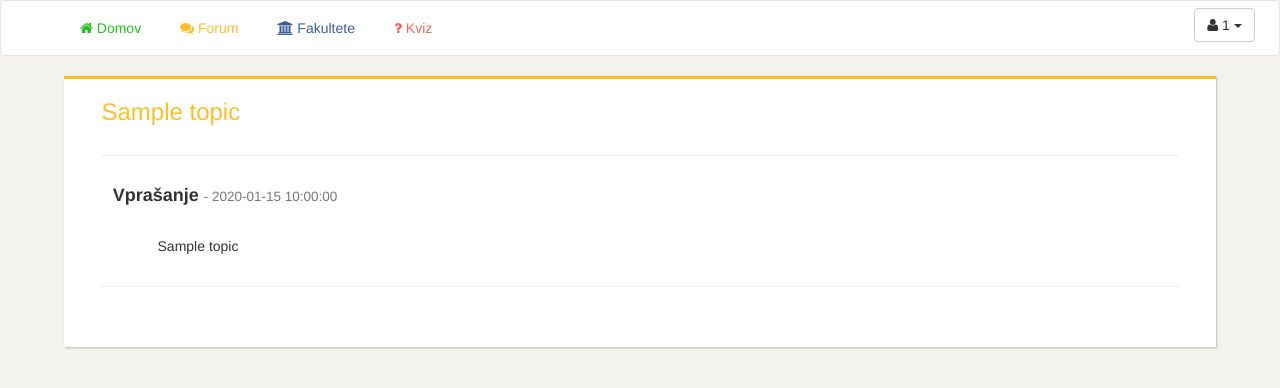
After one commit to AljazKocevar96/4-predmet-mojfaks, a PHP site: page /vprasanje.php?id=1 in a window 1280 px wide. The commit adds this page. Shown: the top 388 px of the page. Run offline with PHP 8.4, Linux system fonts and the light colour scheme; the visitor is signed in with stand-in values (Sample User, id 1); tables that the repository leaves empty or names only in its code hold one stand-in row (values such as "Sample post"); some libraries are stand-ins or nearby versions.

Commit message:
Modifikacije

```diff
--- a/header.php
+++ b/header.php
@@ -142,7 +142,6 @@ include_once 'db.php';
                             <ul class="dropdown-menu" style="right:0; left: auto;"  role="menu" aria-labelledby="dropdownMenu1" >
                                 <li role="presentation"><a role="menuitem" tabindex="-1" href="profil.php" ><i class="fa fa-wrench"></i> Profil</a></li>
                                 <hr style="margin:0 1em 0 1em;">
-                                <li role="presentation"><a role="menuitem" tabindex="-1" href="#"><i class="fa fa-list"></i> Moje teme</a></li>
                                 <li role="presentation"><a role="menuitem" tabindex="-1" href="#"><i class="fa fa-comment"></i> Sporočila</a></li>
                                 <li role="presentation"><a role="menuitem" tabindex="-1" href="#"><i class="fa fa-check"></i>Odločitve in rezultati</a></li>
                                 <hr style="margin:0 1em 0 1em;">
--- /dev/null
+++ b/vprasanje.php
@@ -0,0 +1,49 @@
+<?php
+include_once 'header.php';
+include_once 'funkcije.php';
+include_once 'db.php';
+include_once 'session.php';
+
+$idTopic= (int)$_GET['id'];
+
+$query="SELECT * FROM topic WHERE id=".$idTopic;
+$result=  mysqli_query($link, $query);
+$row=  mysqli_fetch_array($result);
+?>
+
+<div class="col-lg-12 bg">
+    <div class="row">
+        <div class="col-lg-12">
+            <h3 style="margin-left: 2%; color: #febe29;  "><?php echo $row['name'] ; ?></h3>
+        </div>
+    </div>
+    <hr style="width: 96%; ">
+    <div class="row">
+        <div class="col-lg-12">
+            <h4 style="margin-left: 3%;"><strong>Vprašanje </strong><small> - <?php echo $row['add_date']; ?></small></h4>
+            <br>
+            <p style="margin-left: 7%; "><?php echo $row['question']; ?></p>
+        </div>
+    </div>
+    <hr style="width: 96%; ">
+    <div class="row">
+        <div class="col-lg-12">
+
+</div>
+    </div>
+</div>
+
+<style>
+        .bg{
+        border-top-style: solid ;
+        border-top-color: #febe29;
+        background-color: white;
+        box-shadow: 1px 1px 2px #bbbbbb;
+        margin:0 auto 0 5%;
+        position:relative;
+        width: 90%;
+        padding-bottom: 3%;
+
+    }
+
+</style>
```
Also changed, not shown: nbproject/private/private.xml (+5 -4 lines).
